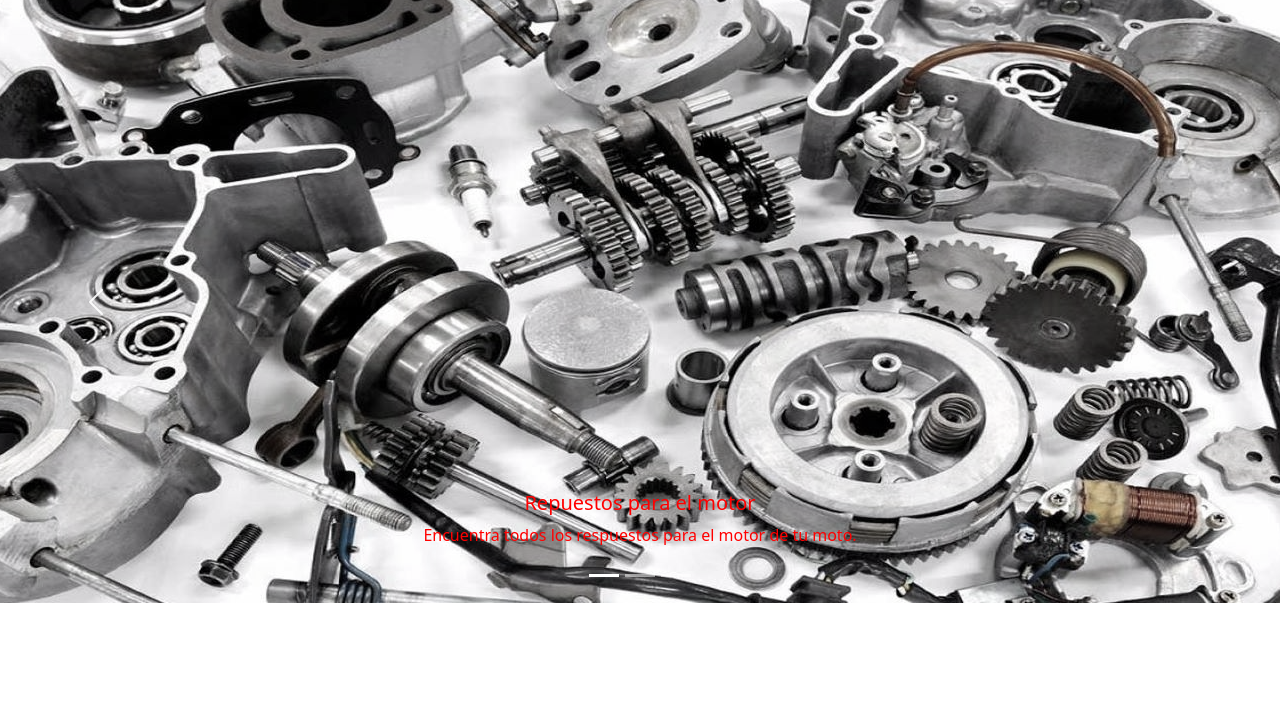
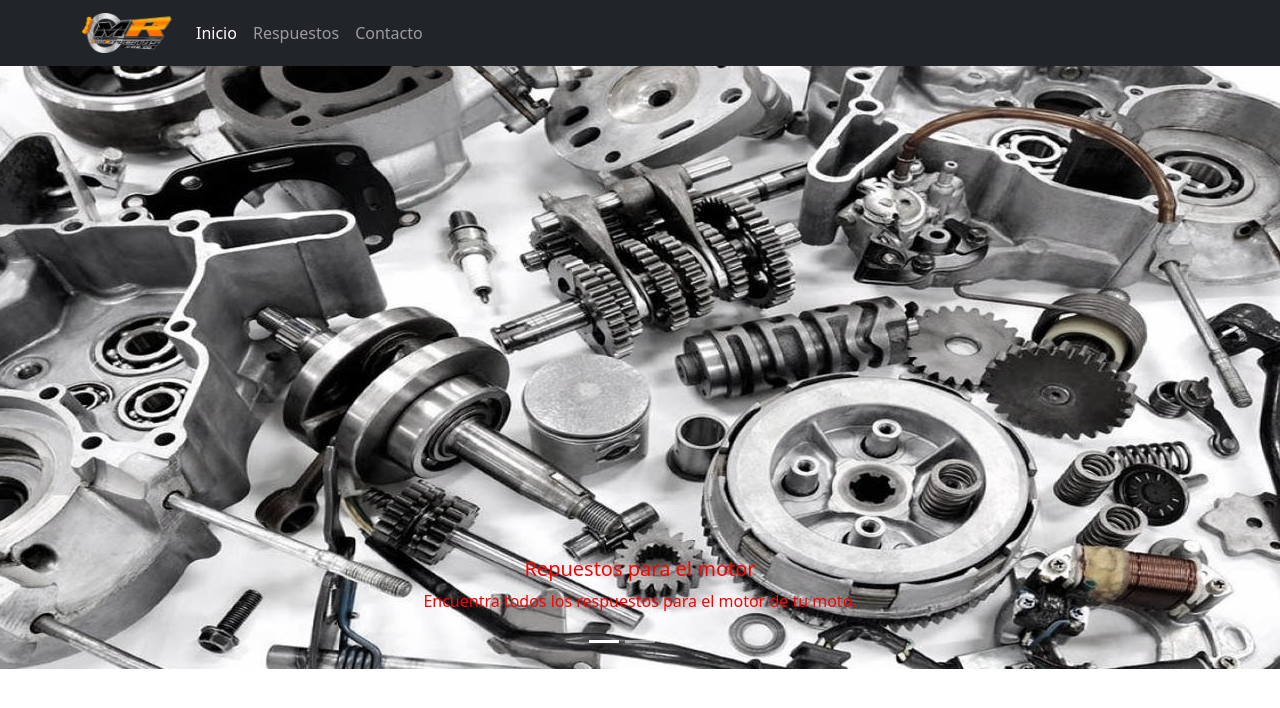
Before and after one commit to MARLONRIOS94/actividadbootstrap220822, a plain HTML site: page index.html in a window 1280 px wide. Drawn offline with nearby package versions, Linux system fonts and the light colour scheme.

Commit message:
menu navbar

```diff
--- a/assets/css/style.css
+++ b/assets/css/style.css
@@ -1,4 +1,9 @@
-#main .carousel-inner img {
+#header img {
+    width: 90px;
+    height: 40px;
+}
+
+main .carousel-inner img {
     max-height: 90vh;
     object-fit:none;
     filter: grayscale(70%);
--- a/index.html
+++ b/index.html
@@ -11,8 +11,33 @@
   <body>
 
     <!-- header -->
+    <nav id="header" class="navbar navbar-expand-lg navbar-dark bg-dark sticky-top">
+        <div class="container">
+          <a class="navbar-brand" href="#">
+            <img src="assets/images/logo_empresa.webp" alt="logo_empresa">
 
+            </a>
+          <button class="navbar-toggler" type="button" data-bs-toggle="collapse" data-bs-target="#navbarSupportedContent" aria-controls="navbarSupportedContent" aria-expanded="false" aria-label="Toggle navigation">
+            <span class="navbar-toggler-icon"></span>
+          </button>
 
+          <div class="collapse navbar-collapse" id="navbarSupportedContent">
+            <ul class="navbar-nav ml-auto">
+              <li class="nav-item">
+                <a class="nav-link active" aria-current="page" href="#">Inicio</a>
+              </li>
+              <li class="nav-item">
+                <a class="nav-link" href="#">Respuestos</a>
+              </li>
+              <ul class="navbar-nav">
+                <li class="nav-item">
+                  <a class="nav-link" href="#">Contacto</a>
+                </li>
+
+            </ul>
+          </div>
+        </div>
+    </nav>
     <!-- /header -->
 
     <!-- main -->
```
Also changed, not shown: assets/images/logo_empresa.webp (added).
